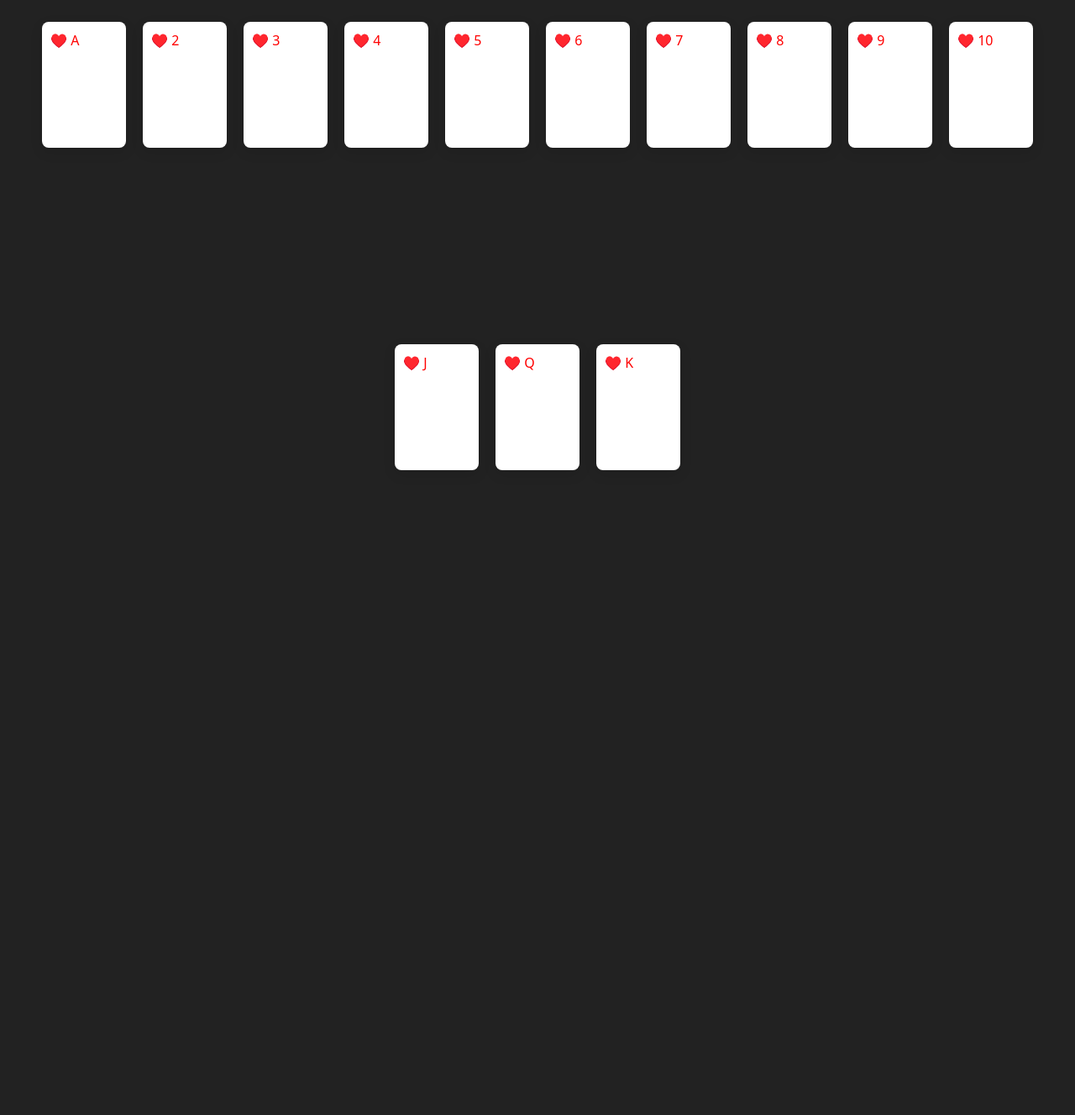
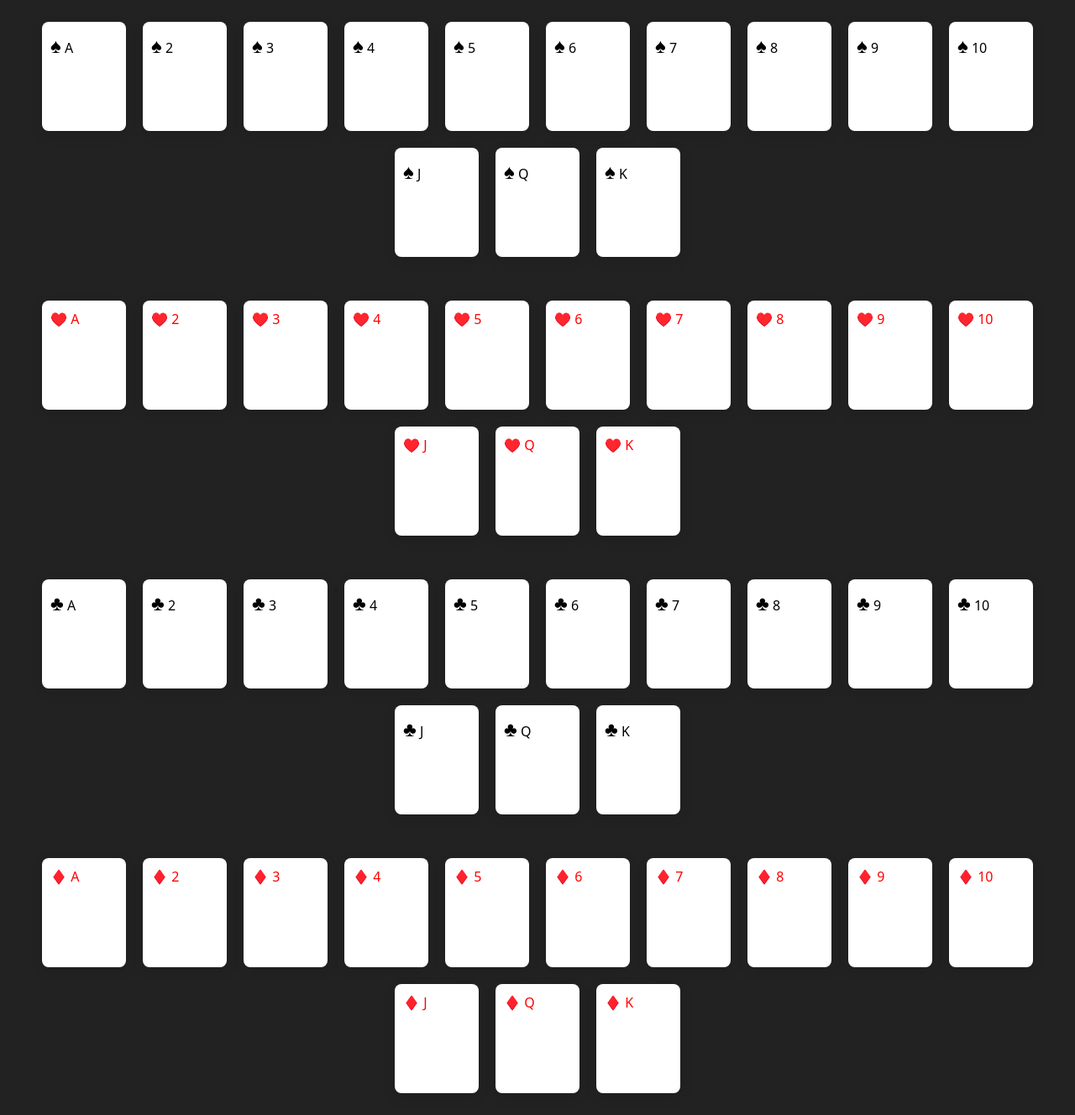
Before and after one commit to suyogkad/tailwind-cards, a website: page index.html in a window 1280 px wide. Shown: the whole page at 84% size. Before the commit the page ends 800 px from the top, so only its background shows below. Drawn offline with nearby package versions, Linux system fonts and the light colour scheme; files that its build step writes are made by us from their sources.

Commit message:
Playing Cards Added

```diff
--- a/index.html
+++ b/index.html
@@ -10,10 +10,11 @@
         body {
             background-color: #222;
             color: white;
+            overflow: hidden;
         }
         .card {
             width: 100px;
-            height: 150px;
+            height: 130px;
             background-color: #FFF;
             border-radius: 8px;
             padding: 10px;
@@ -28,11 +29,65 @@
         .heart {
             color: red;
         }
+        .diamond{
+            color: red;
+        }
+        .spade span{
+            font-size: 24px;
+        }
+        .club span{
+            font-size: 24px;
+        }
     </style>
 </head>
-<body class="flex flex-wrap justify-center items-top h-screen p-4">
+<body>
+    <!-- spades -->
+<div class="flex flex-wrap justify-center items-top p-4">
+    <div class="card">
+        <h2 class="spade"><span>&#x2660;</span> A</h2>
+    </div>
+    <div class="card">
+        <h2 class="spade"><span>&#x2660;</span> 2</h2>
+    </div>
+    <div class="card">
+        <h2 class="spade"><span>&#x2660;</span> 3</h2>
+    </div>
+    <div class="card">
+        <h2 class="spade"><span>&#x2660;</span> 4</h2>
+    </div>
+    <div class="card">
+        <h2 class="spade"><span>&#x2660;</span> 5</h2>
+    </div>
+    <div class="card">
+        <h2 class="spade"><span>&#x2660;</span> 6</h2>
+    </div>
+    <div class="card">
+        <h2 class="spade"><span>&#x2660;</span> 7</h2>
+    </div>
+    <div class="card">
+        <h2 class="spade"><span>&#x2660;</span> 8</h2>
+    </div>
+    <div class="card">
+        <h2 class="spade"><span>&#x2660;</span> 9</h2>
+    </div>
+    <div class="card">
+        <h2 class="spade"><span>&#x2660;</span> 10</h2>
+    </div>
+    <div class="card">
+        <h2 class="spade"><span>&#x2660;</span> J</h2>
+    </div>
+    <div class="card">
+        <h2 class="spade"><span>&#x2660;</span> Q</h2>
+    </div>
+    <div class="card">
+        <h2 class="spade"><span>&#x2660;</span> K</h2>
+    </div>
+</div>
+<div class="flex flex-wrap justify-center items-top p-4">
     <div class="text-center mb-10">
     </div>
+
+    <!-- Hearts -->
     <div class="card">
         <h2 class="heart">♥️ A</h2>
     </div>
@@ -72,9 +127,97 @@
     <div class="card">
         <h2 class="heart">♥️ K</h2>
     </div>
-    <!-- Footer -->
-    <!-- <footer class="bg-red-600 p-4 text-center text-white fixed bottom-0 w-full">
-        <p>&copy; 2023 Casino Royale</p>
-    </footer> -->
+</div>
+
+<!-- Clubs -->
+<div class="flex flex-wrap justify-center items-top p-4">
+    <div class="card">
+        <h2 class="club"><span>&#x2663;</span> A</h2>
+    </div>
+    <div class="card">
+        <h2 class="club"><span>&#x2663;</span> 2</h2>
+    </div>
+    <div class="card">
+        <h2 class="club"><span>&#x2663;</span> 3</h2>
+    </div>
+    <div class="card">
+        <h2 class="club"><span>&#x2663;</span> 4</h2>
+    </div>
+    <div class="card">
+        <h2 class="club"><span>&#x2663;</span> 5</h2>
+    </div>
+    <div class="card">
+        <h2 class="club"><span>&#x2663;</span> 6</h2>
+    </div>
+    <div class="card">
+        <h2 class="club"><span>&#x2663;</span> 7</h2>
+    </div>
+    <div class="card">
+        <h2 class="club"><span>&#x2663;</span> 8</h2>
+    </div>
+    <div class="card">
+        <h2 class="club"><span>&#x2663;</span> 9</h2>
+    </div>
+    <div class="card">
+        <h2 class="club"><span>&#x2663;</span> 10</h2>
+    </div>
+    <div class="card">
+        <h2 class="club"><span>&#x2663;</span> J</h2>
+    </div>
+    <div class="card">
+        <h2 class="club"><span>&#x2663;</span> Q</h2>
+    </div>
+    <div class="card">
+        <h2 class="club"><span>&#x2663;</span> K</h2>
+    </div>
+</div>
+
+<!-- Diamonds -->
+<div class="flex flex-wrap justify-center items-top p-4">
+    <div class="card">
+        <h2 class="diamond">♦️ A</h2>
+    </div>
+    <div class="card">
+        <h2 class="diamond">♦️ 2</h2>
+    </div>
+    <div class="card">
+        <h2 class="diamond">♦️ 3</h2>
+    </div>
+    <div class="card">
+        <h2 class="diamond">♦️ 4</h2>
+    </div>
+    <div class="card">
+        <h2 class="diamond">♦️ 5</h2>
+    </div>
+    <div class="card">
+        <h2 class="diamond">♦️ 6</h2>
+    </div>
+    <div class="card">
+        <h2 class="diamond">♦️ 7</h2>
+    </div>
+    <div class="card">
+        <h2 class="diamond">♦️ 8</h2>
+    </div>
+    <div class="card">
+        <h2 class="diamond">♦️ 9</h2>
+    </div>
+    <div class="card">
+        <h2 class="diamond">♦️ 10</h2>
+    </div>
+    <div class="card">
+        <h2 class="diamond">♦️ J</h2>
+    </div>
+    <div class="card">
+        <h2 class="diamond">♦️ Q</h2>
+    </div>
+    <div class="card">
+        <h2 class="diamond">♦️ K</h2>
+    </div>
+</div>
+
+
+
+
+
 </body>
 </html>
```
